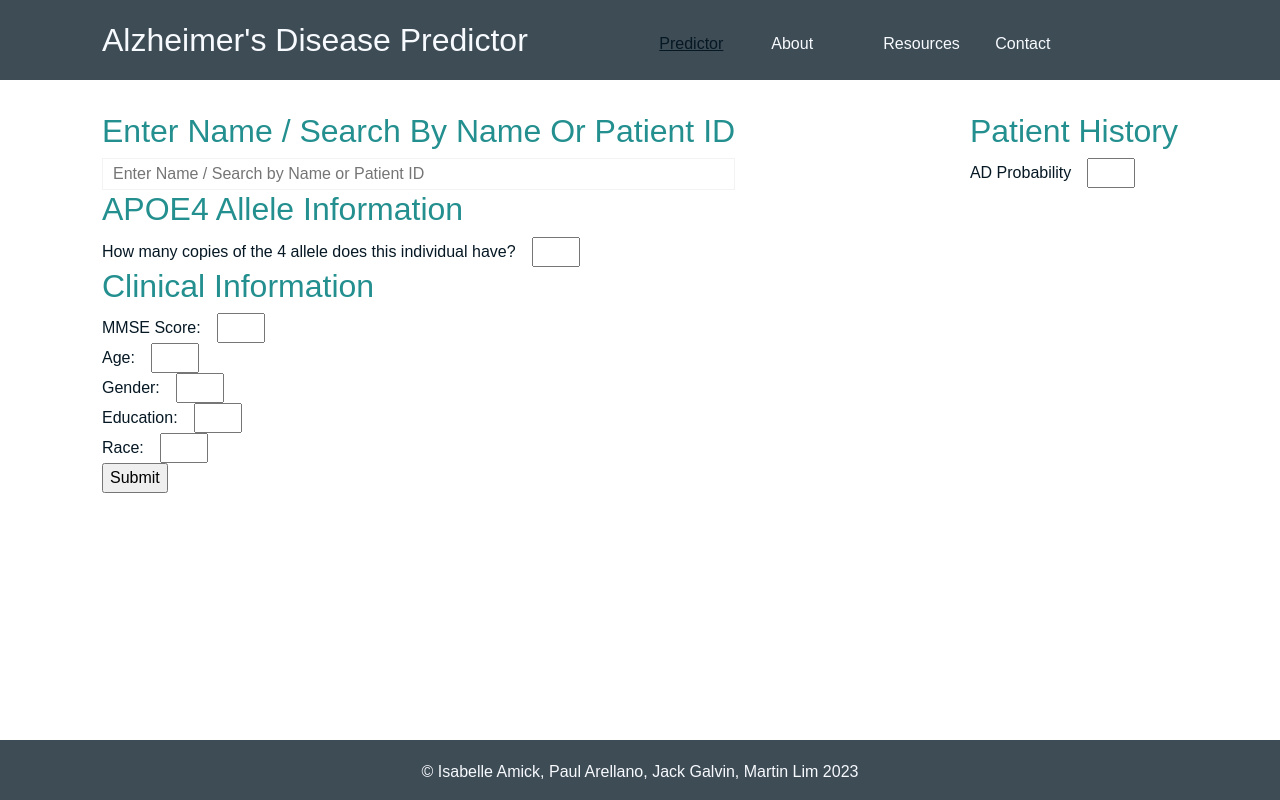
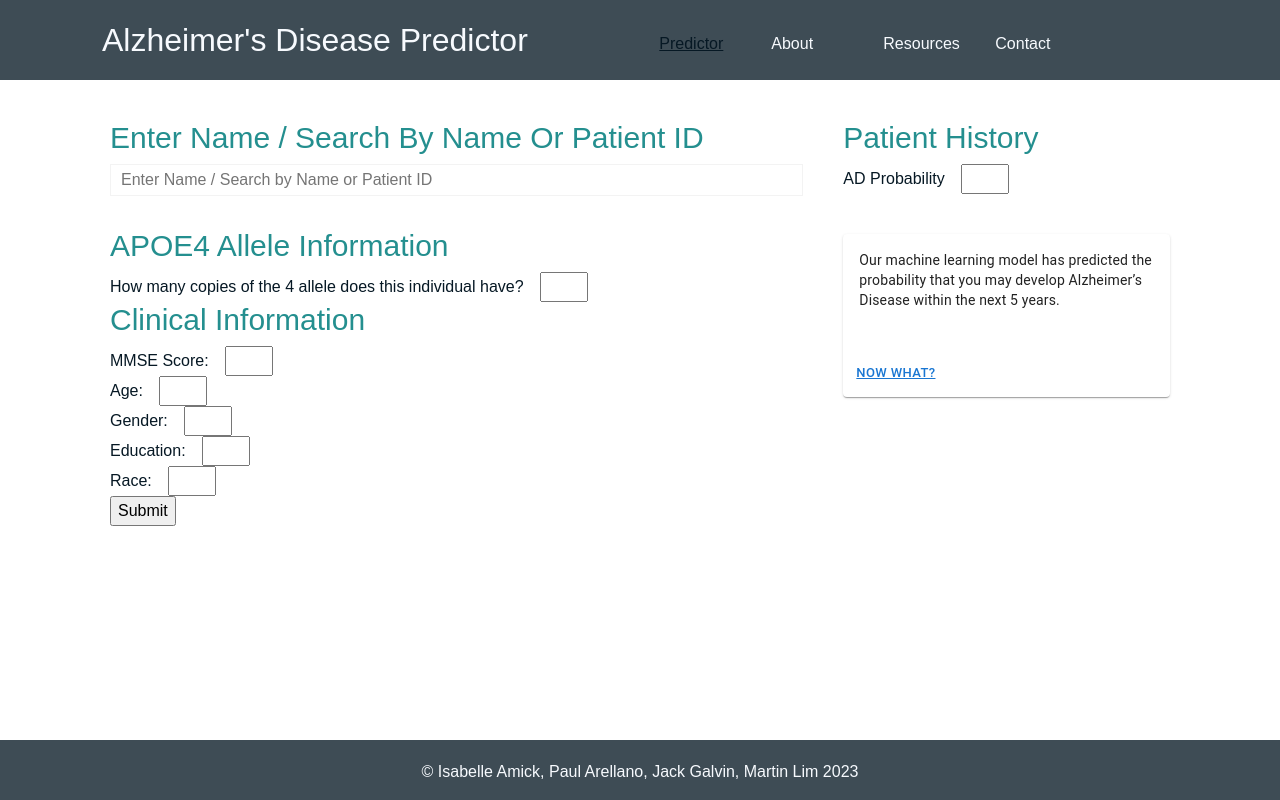
Before and after one commit to jvgalvin/capstone, a React (Create React App) app in the folder ui/alzheimer-predict-ui/: page /#/ in a window 1280 px wide. Built offline with nearby package versions, Linux system fonts and the light colour scheme.

Commit message:
updated resources card

```diff
--- a/ui/alzheimer-predict-ui/src/pages/About.jsx
+++ b/ui/alzheimer-predict-ui/src/pages/About.jsx
@@ -7,11 +7,11 @@ export default function About() {
       <Accordion.Item eventKey="0">
         <Accordion.Header>Mission</Accordion.Header>
         <Accordion.Body>
-        <p>Currently, 7 million Americans are living with Alzheimer’s Disease, but the emotional and financial burden of this terrible disease extends far beyond this number. The disease is expected to cost the US over 1 trillion dollars by the year 2050, with family members and unpaid caregivers already providing over 340 billion dollars each year. We are here to reduce these numbers, and, more importantly, to improve patient care and outcomes.</p>
+        <p>Currently, 7 million Americans are living with Alzheimer's Disease, but the emotional and financial burden of this terrible disease extends far beyond this number. The disease is expected to cost the US over 1 trillion dollars by the year 2050, with family members and unpaid caregivers already providing over 340 billion dollars each year. We are here to reduce these numbers, and, more importantly, to improve patient care and outcomes.</p>
         <br></br>
-        <p>With this complex disease, there is no simple diagnosis, but studies have shown that early diagnosis is key. With only 60% of physicians stating that they feel comfortable in their Alzheimer’s diagnoses, there is an obvious need for additional tools to help guide physicians to make these calls.</p>
+        <p>With this complex disease, there is no simple diagnosis, but studies have shown that early diagnosis is key. With only 60% of physicians stating that they feel comfortable in their Alzheimer's diagnoses, there is an obvious need for additional tools to help guide physicians to make these calls.</p>
         <br></br>
-        <p>Our tool allows physicians to use patients’ clinical, genetic, and MRI imaging data to predict the likelihood of developing Alzheimer’s Disease within the next 5 years. Unlike our competitors, who use only imagining data, we make use of multimodal modeling to combine these distinct data sources, increasing the accuracy of our predictions. Not only will this help improve patient outcomes, but early diagnosis is also predicted to decrease healthcare costs by 30%.</p>
+        <p>Our tool allows physicians to use patients' clinical, genetic, and MRI imaging data to predict the likelihood of developing Alzheimer's Disease within the next 5 years. Unlike our competitors, who use only imagining data, we make use of multimodal modeling to combine these distinct data sources, increasing the accuracy of our predictions. Not only will this help improve patient outcomes, but early diagnosis is also predicted to decrease healthcare costs by 30%.</p>
         <br></br>
         <p>We may just be a group of data scientists, but we are also daughters, sons, grandchildren, and friends of those affected by this terrible disease, and we are proud to play a small part in improving the lives of those who need it most.</p>
         <br></br>
@@ -19,9 +19,15 @@ export default function About() {
         </Accordion.Body>
       </Accordion.Item>
       <Accordion.Item eventKey="1">
+        <Accordion.Header>About Us</Accordion.Header>
+        <Accordion.Body>
+          Put our bios here
+        </Accordion.Body>
+      </Accordion.Item>
+      <Accordion.Item eventKey="2">
         <Accordion.Header>Training Data</Accordion.Header>
         <Accordion.Body>
-          Training data was gathered from the Alzheimer’s Disease Neuroimaging Initiative (ADNI). Complete information for the dataset can be found at <a href="https://adni.loni.usc.edu/about/" target="_blank">adni.loni.usc.edu</a>.
+          Training data was gathered from the Alzheimer's Disease Neuroimaging Initiative (ADNI). Complete information for the dataset can be found at <a href="https://adni.loni.usc.edu/about/" target="_blank">adni.loni.usc.edu</a>.
           <div id="content">
             <iframe width="1000px" height="1000px" frameborder="0" src="https:&#47;&#47;public.tableau.com&#47;static&#47;images&#47;Ca&#47;Capstone_16965503257270&#47;Dashboard1&#47;1_rss.png"></iframe>
         </div>
--- a/ui/alzheimer-predict-ui/src/pages/Contact.jsx
+++ b/ui/alzheimer-predict-ui/src/pages/Contact.jsx
@@ -1,7 +1,5 @@
 export default function Contact() {
   return (
-    <div className="container pt-4">
-      Hello
-    </div>
+    <iframe src="https://docs.google.com/forms/d/e/1FAIpQLSeTlhNwM30NSIjIq5FHno08qyb_mCes3OZ2kRm3dmF8o0QZiw/viewform?embedded=true" width="640" height="689" frameborder="0" marginheight="0" marginwidth="0">Loading…</iframe>
   );
 }
--- a/ui/alzheimer-predict-ui/src/pages/Predictor.jsx
+++ b/ui/alzheimer-predict-ui/src/pages/Predictor.jsx
@@ -1,4 +1,14 @@
 import { useState, useRef } from 'react';
+import { Link } from 'react-router-dom'
+import Container from 'react-bootstrap/Container';
+import Row from 'react-bootstrap/Row';
+import Col from 'react-bootstrap/Col';
+import Stack from 'react-bootstrap/Stack';
+import Card from '@mui/material/Card';
+import CardActions from '@mui/material/CardActions';
+import CardContent from '@mui/material/CardContent';
+import Button from '@mui/material/Button';
+import Typography from '@mui/material/Typography';
 import '../stylesheets/App.css';
 import '../stylesheets/TextNumberInput.css'
 import '../stylesheets/SearchBar.css'
@@ -91,10 +101,15 @@ function Predictor() {
   }
 
   return (
-    <div className="container">
-      <div>
+    <Container>
+      <Row>
+      <Col sm={8}>
+        <Stack gap={3}>
+        <div className="p-2">
         <h2>Enter Name / Search By Name Or Patient ID</h2>
         < SearchBar handleFoundPatient={handleFoundPatient} handlePatientNameEntered={handlePatientNameEntered}/>
+        </div>
+        <div className="p-2">
         <form onSubmit={handleSubmit}>
           <h2>APOE4 Allele Information</h2>
           <TextNumberInput input_type = 'N' name = 'APOE4' input_text = 'How many copies of the 4 allele does this individual have?'handleChange={handleChange} value={APOE4} />
@@ -110,13 +125,33 @@ function Predictor() {
             <input type="submit" />
           </div>
         </form>
-      </div>
-      <div>
+        </div>
+        </Stack>
+      </Col>
+      <Col sm={4}>
+      <Stack gap={4}>
+      <div className="p-2">
         <h2>Patient History</h2>
         <History history={history}/>
         <ResultInput resultValue={adProbability} />
       </div>
+      <div className="p-2">
+      <Card sx={{ minWidth: 275 }}>
+      <CardContent>
+        <Typography variant="body2">
+        Our machine learning model has predicted the probability that you may develop Alzheimer’s Disease within the next 5 years.
+        </Typography>
+        <br></br>
+      </CardContent>
+      <CardActions>
+        <Button size="small" as={Link} to="/resources">Now What?</Button>
+      </CardActions>
+    </Card>
     </div>
+    </Stack>
+      </Col>
+    </Row>
+  </Container>
   );
 }
 
--- a/ui/alzheimer-predict-ui/src/pages/Resources.jsx
+++ b/ui/alzheimer-predict-ui/src/pages/Resources.jsx
@@ -1,7 +1,26 @@
 export default function Resources() {
   return (
-    <div className="container pt-4">
-      Hello
+    <div className="container">
+      <div>
+      <h2>Additional Information</h2>
+        <p>Out of an abundance of caution, you should consult with your physician about screening for the diseases below, which commonly occur alongside Alzheimer’s:</p>
+        <ul>
+          <li>Diabetes</li>
+          <li>Depression</li>
+          <li>Cardiovascular Disease</li>
+          <li>Gastrointestinal diseases</li>
+          <li>Osteoporosis</li>
+        </ul>
+        <p>We've included a few links below for additional reading in the event that you would like to conduct your own personal research.</p>
+        <ul>
+          <li><a href="https://www.cdc.gov/diabetes/basics/diabetes.html#:~:text=With%20diabetes%2C%20your%20body%20either,releases%20it%20into%20your%20bloodstream." target="_blank">Center for Disease Control - Diabetes</a></li>
+          <li><a href="https://www.psychiatry.org/patients-families/depression/what-is-depression#:~:text=Depression%20(major%20depressive%20disorder)%20is,in%20activities%20you%20once%20enjoyed." target="_blank">American Psychiatric Association - Depression</a></li>
+          <li><a href="https://www.who.int/health-topics/cardiovascular-diseases#tab=tab_1" target="_blank">World Health Organization - Cardiovascular Disease</a></li>
+          <li><a href="https://my.clevelandclinic.org/health/articles/7040-gastrointestinal-diseases" target="_blank">Cleveland Clinic - Gastrointestinal diseases</a></li>
+          <li><a href="https://www.niams.nih.gov/health-topics/osteoporosis#:~:text=Osteoporosis%20is%20a%20bone%20disease,of%20fractures%20(broken%20bones)." target="_blank">National Institutes of Health - Osteoporosis</a></li>
+        </ul>
+        <p>Alzheimer's Disease can be physically and emotionally taxing - on the patient as well as loved ones and caregivers. We encourage you to explore support options. The <a href="https://www.alz.org/norcal/helping_you/support_groups#:~:text=To%20find%20a%20caregiver%20support,3900." target="_blank"> Alzheimer's Association</a> offers support groups for patients and caregivers.</p>
+    </div>
     </div>
   );
 }
--- a/ui/alzheimer-predict-ui/src/stylesheets/App.css
+++ b/ui/alzheimer-predict-ui/src/stylesheets/App.css
@@ -6,6 +6,7 @@
 
 h2 {
   color: #248f8f;
+  font-size: 30px;
 }
 
 .form-data {
```
Also changed, not shown: ui/alzheimer-predict-ui/package.json (+5 -2 lines), 1 other file (tests, documents, lock files or other folders).
